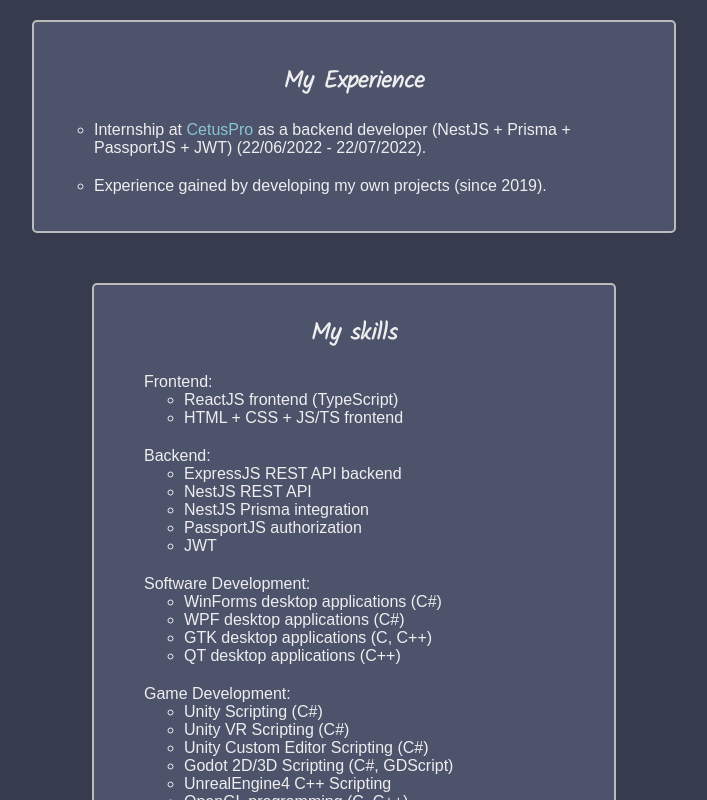
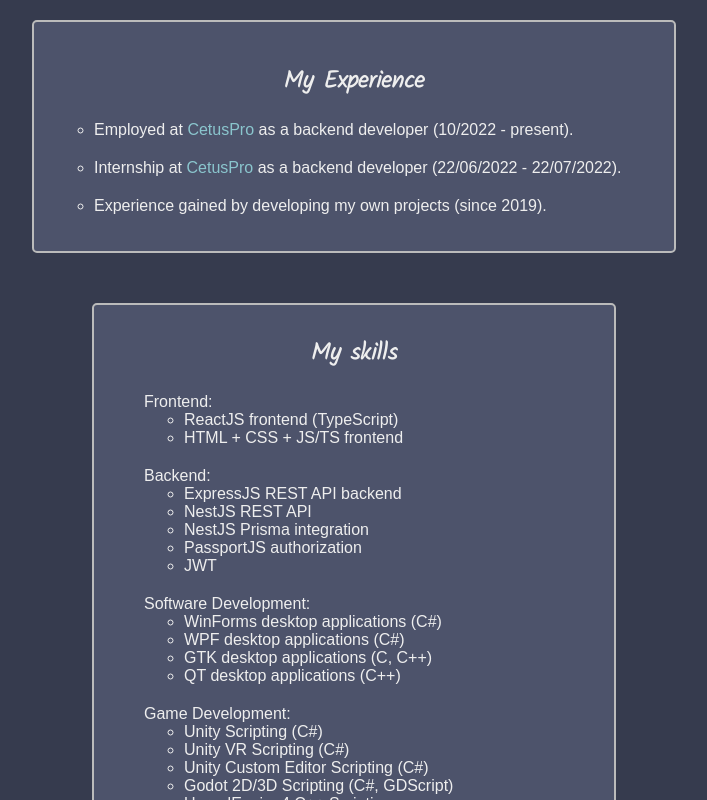
Before and after one commit to rxn7/portfolio, a React (Create React App) app: page /#/ in a window 1280 px wide. Shown: the part 780-1580 px from the top of the page, without its empty margins (286-993 px from the left). Built offline with nearby package versions, Linux system fonts and the light colour scheme; a web font is replaced by a local one.

Commit message:
Added employment status, minor cleanup

```diff
--- a/src/components/experience/Experience.tsx
+++ b/src/components/experience/Experience.tsx
@@ -5,6 +5,18 @@ export default function Experience() {
 	return (
 		<Frame title="My Experience">
 			<ul id="experience-list">
+				<li>
+					Employed at{' '}
+					<a
+						href="https://cetuspro.com"
+						target="_blank"
+						rel="noopener noreferrer"
+					>
+						CetusPro
+					</a>{' '}
+					as a backend developer (10/2022 -
+					present).
+				</li>
 				<li>
 					Internship at{' '}
 					<a
@@ -14,8 +26,7 @@ export default function Experience() {
 					>
 						CetusPro
 					</a>{' '}
-					as a backend developer (NestJS + Prisma
-					+ PassportJS + JWT) (22/06/2022 -
+					as a backend developer (22/06/2022 -
 					22/07/2022).
 				</li>
 				<li>
--- a/src/components/frame/Frame.tsx
+++ b/src/components/frame/Frame.tsx
@@ -1,6 +1,7 @@
 import './Frame.css';
 
 export interface IFrameProps {
+	id?: string;
 	title?: string;
 	maxWidth?: string;
 	children?: JSX.Element[] | JSX.Element;
@@ -9,6 +10,7 @@ export interface IFrameProps {
 export default function Frame(props: IFrameProps) {
 	return (
 		<div
+			id={props.id}
 			className="frame"
 			style={{maxWidth: props.maxWidth || '600px'}}
 		>
--- a/src/components/project/Project.tsx
+++ b/src/components/project/Project.tsx
@@ -59,8 +59,7 @@ export default function Project() {
 			<GoBackHomeLink />
 
 			<h1 className="title">{data.name}</h1>
-			<Frame>
-				<h2 className="title">Details</h2>
+			<Frame title="Details">
 				<p>{data.description}</p>
 				<p>{data.detailedDescription}</p>
 				<p>
@@ -97,14 +96,16 @@ export default function Project() {
 				)}
 			</Frame>
 
-			<div id="project-screenshots-frame" className="frame">
-				<h2 className="title">Screenshots</h2>
+			<Frame
+				id="project-screenshots-frame"
+				title="Screenshots"
+			>
 				{screenshotElements.length > 0 ? (
 					screenshotElements
 				) : (
 					<p>Empty!</p>
 				)}
-			</div>
+			</Frame>
 		</>
 	);
 }
--- a/src/components/skills/Skills.css
+++ b/src/components/skills/Skills.css
@@ -1,5 +1,4 @@
 #skills-container {
-	max-width: 500px;
 	padding: 10px;
 }
 
--- a/src/components/skills/Skills.tsx
+++ b/src/components/skills/Skills.tsx
@@ -1,9 +1,9 @@
+import Frame from '../frame/Frame';
 import './Skills.css';
 
 export default function Skills() {
 	return (
-		<div id="skills-container" className="frame">
-			<h2 className="title">My skills</h2>
+		<Frame id="skills-container" title="My skills" maxWidth="500px">
 			<ul id="skills-list">
 				<li>
 					Frontend:
@@ -62,7 +62,10 @@ export default function Skills() {
 					<ul>
 						<li>Unity Scripting (C#)</li>
 						<li>Unity VR Scripting (C#)</li>
-						<li>Unity Custom Editor Scripting (C#)</li>
+						<li>
+							Unity Custom Editor
+							Scripting (C#)
+						</li>
 						<li>
 							Godot 2D/3D Scripting
 							(C#, GDScript)
@@ -98,9 +101,7 @@ export default function Skills() {
 							Creating games with
 							LWJGL (Java)
 						</li>
-						<li>
-							Creating shaders in GLSL
-						</li>
+						<li>Writing shaders in GLSL</li>
 						<li>
 							Client/Server networking
 							using TCP and UDP
@@ -126,6 +127,6 @@ export default function Skills() {
 					</ul>
 				</li>
 			</ul>
-		</div>
+		</Frame>
 	);
 }
```
